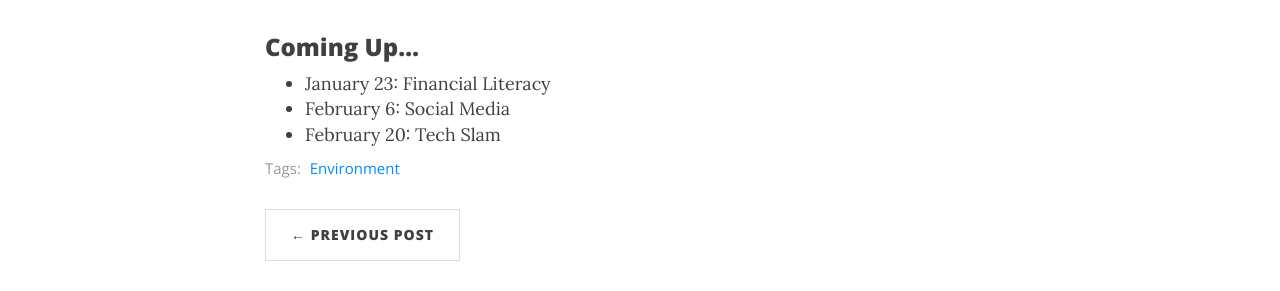
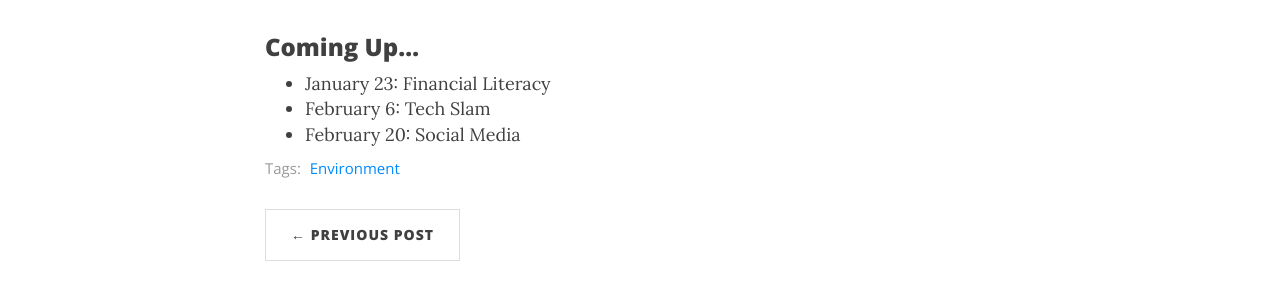
Before and after one commit to BigIdeasForum/bigideasforum.github.io, a Jekyll site: the page built from _posts/2020/2020-01-09-future-water.md, in a window 1280 px wide and 1323 px high. Shown: the part 896-1187 px from the top of the window. Built offline with Jekyll 4.4.1, drawn with Linux system fonts in a browser that asks for light colours; nearby versions of some CDN libraries.

Commit message:
Fix Coming Up list

```diff
--- a/_posts/2020/2020-01-09-future-water.md
+++ b/_posts/2020/2020-01-09-future-water.md
@@ -19,5 +19,5 @@ Presenter: Torben
 ### Coming Up...
 
 * January 23: Financial Literacy
-* February 6: Social Media
-* February 20: Tech Slam
+* February 6: Tech Slam
+* February 20: Social Media
```
